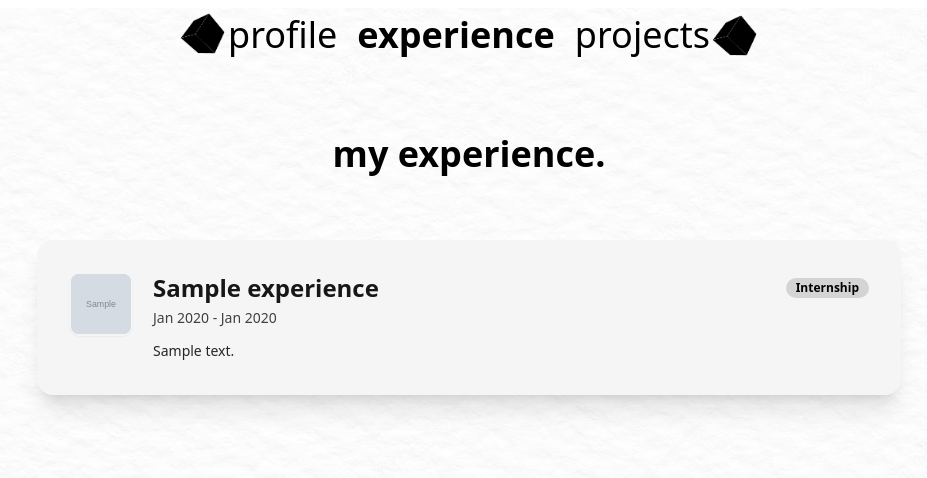
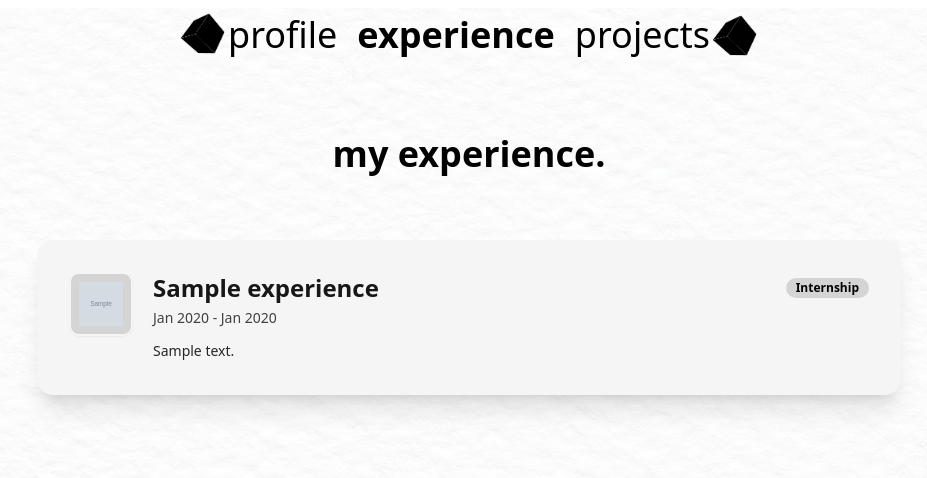
Before and after one commit to JocimSus/myportofolio, a Django app: page /experience/ in a window 1280 px wide. Shown: the top 478 px of the page, without its empty margins (171-1098 px from the left). Run offline with Django 5.2, Linux system fonts and the light colour scheme; tables that the repository leaves empty hold one stand-in row (values such as "Sample post"); grey boxes marked "Sample" are stand-in pictures; some libraries are stand-ins or nearby versions; some web fonts are replaced.

Commit message:
feat: thumbnails with padding

```diff
--- a/apps/home/templates/home/experience.html
+++ b/apps/home/templates/home/experience.html
@@ -14,7 +14,7 @@
         {% for exp in experiences %}
           <article class="py-6 first:pt-0 last:pb-0 flex flex-col md:flex-row items-start gap-4 md:gap-5">
             <div class="w-14 h-14 md:w-16 md:h-16 shrink-0 rounded-xl p-0.5 bg-linear-to-br from-primary-100 via-secondary-100 to-tertiary-100 shadow-sm">
-              <div class="w-full h-full rounded-lg overflow-hidden bg-neutral-300 flex items-center justify-center">
+              <div class="w-full h-full rounded-lg overflow-hidden bg-neutral-300 flex items-center justify-center p-2">
                 {% if exp.thumbnail %}
                   <img src="{{ exp.thumbnail }}"
                        alt="{{ exp.title }}"
```
